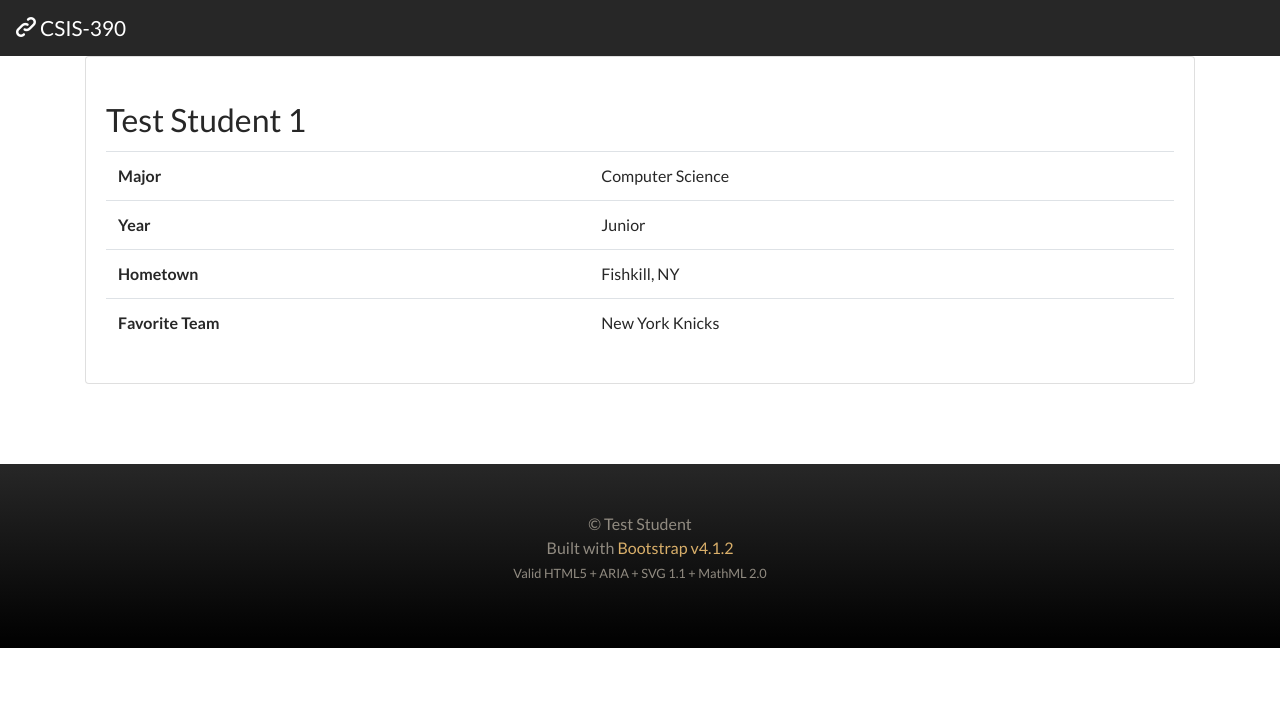
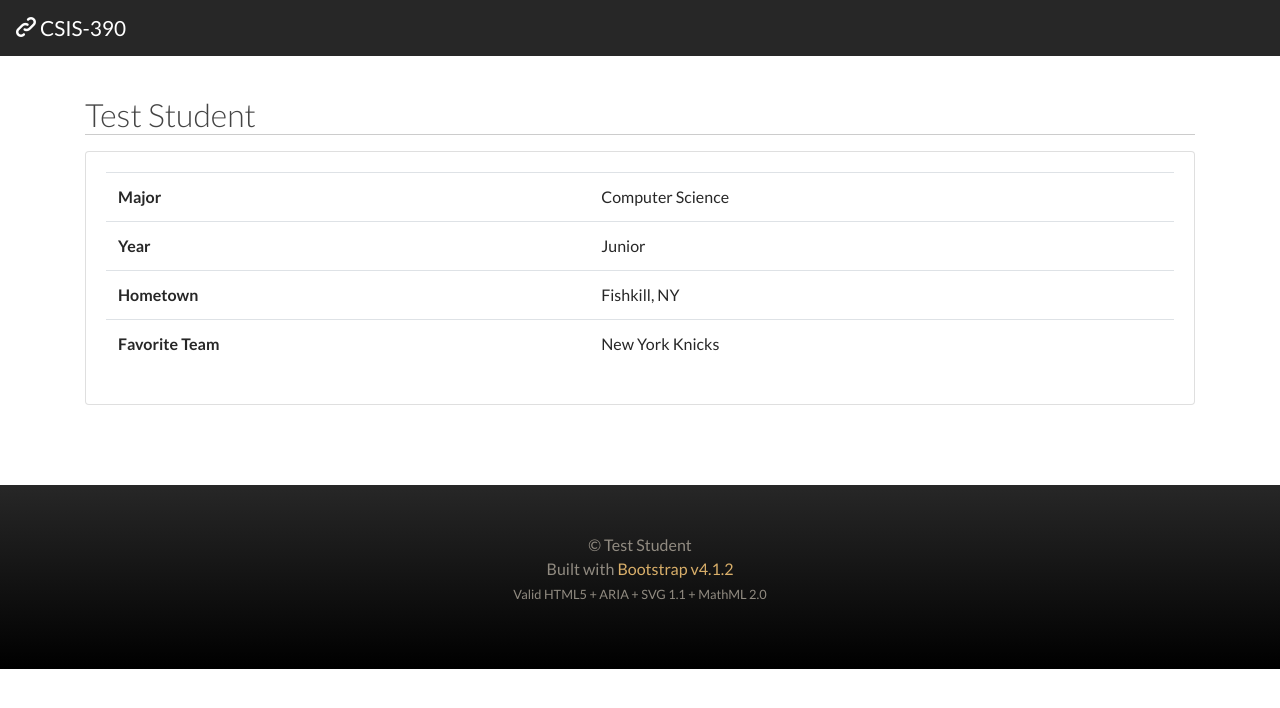
Before and after one commit to ebreimer/csis390, a plain HTML site: page student1.html in a window 1280 px wide. Drawn offline with Linux system fonts and the light colour scheme.

Commit message:
Update student1.html

```diff
--- a/student1.html
+++ b/student1.html
@@ -29,10 +29,12 @@
 <!--  container   -->
 <div class="container">
 
+<!--  heading2   -->
+<h2 class="main-section">Test Student</h2>
+
 <!--  card   -->
 <div class="card">
   <div class="card-body">
-    <h2 class="card-title">Test Student 1</h2>
     <div class="card-text">
       <table class="table">
         <tr>
```
